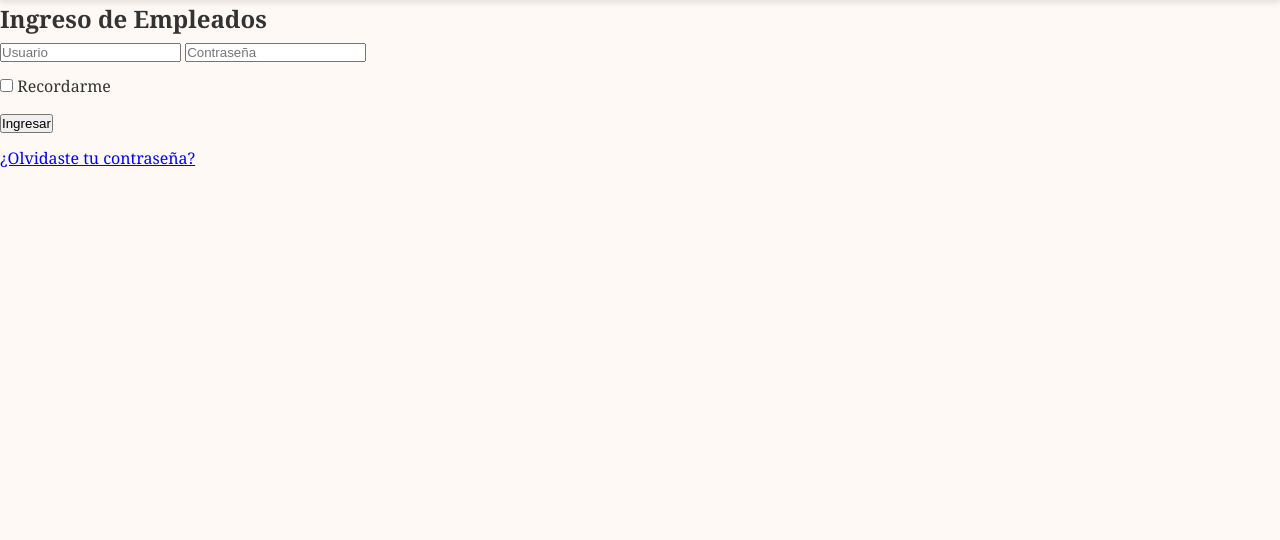
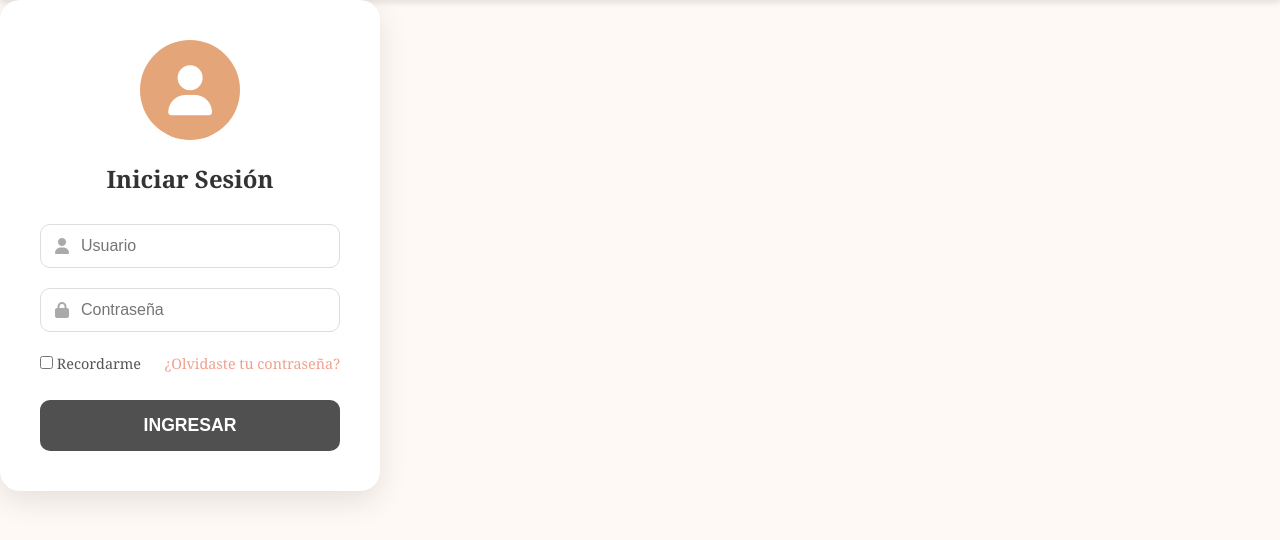
Before and after one commit to Luis-Delgado81/Tulipan, a PHP site: page /tulipan/login.html in a window 1280 px wide. Shown: the part 102-642 px from the top of the page. Run offline with PHP 8.4, Linux system fonts and the light colour scheme.

Commit message:
correcion del codigo login temporizador del slider

```diff
--- a/assets/css/estilos.css
+++ b/assets/css/estilos.css
@@ -147,7 +147,7 @@
 
   /* Pie de página */
  /* Footer */
- footer {
+  footer {
   background: #8B4513;
   color: white;
   text-align: center;
--- a/assets/js/menu.js
+++ b/assets/js/menu.js
@@ -59,7 +59,7 @@
     // --- Opcional: Carrusel Automático ---
     // Si quieres que el carrusel se mueva solo cada 5 segundos,
     // quita el comentario de la siguiente línea.
-    setInterval(nextSlide, 7000);
+    setInterval(nextSlide, 5000);
 
     // Muestra la primera diapositiva para empezar
     showSlide(currentSlideIndex);
--- a/login.html
+++ b/login.html
@@ -4,6 +4,106 @@
     <meta charset="UTF-8" />
     <title>Login | Tulipán</title>
     <link rel="stylesheet" href="assets/css/estilos.css" />
+    <link rel="stylesheet" href="https://cdnjs.cloudflare.com/ajax/libs/font-awesome/6.5.2/css/all.min.css">
+    <style>
+
+
+
+.login-container {
+    width: 380px;
+    background-color: white;
+    border-radius: 20px;
+    box-shadow: 0 10px 30px rgba(0, 0, 0, 0.1);
+    padding: 40px;
+    box-sizing: border-box;
+    text-align: center;
+}
+
+.login-header {
+    margin-bottom: 20px;
+}
+
+.user-icon {
+    font-size: 50px;
+    color: white;
+    background-color: rgba(210,105,30,0.6); /* Color durazno/salmón */
+    border-radius: 50%;
+    width: 100px;
+    height: 100px;
+    display: inline-flex;
+    justify-content: center;
+    align-items: center;
+}
+
+.login-container h2 {
+    margin-bottom: 25px;
+    color: #333;
+    font-weight: 600;
+}
+
+.input-group {
+    position: relative;
+    margin-bottom: 20px;
+}
+
+.input-group i {
+    position: absolute;
+    left: 15px;
+    top: 50%;
+    transform: translateY(-50%);
+    color: #aaa;
+}
+
+.input-group input {
+    width: 100%;
+    padding: 12px 12px 12px 40px;
+    border: 1px solid #ddd;
+    border-radius: 10px;
+    box-sizing: border-box;
+    font-size: 1rem;
+    transition: border-color 0.3s;
+}
+
+.input-group input:focus {
+    outline: none;
+    border-color: #f0a08c;
+}
+
+.options {
+    display: flex;
+    justify-content: space-between;
+    align-items: center;
+    font-size: 0.9rem;
+    margin-bottom: 25px;
+    color: #555;
+}
+
+.options a {
+    color: #f0a08c;
+    text-decoration: none;
+}
+
+.options a:hover {
+    text-decoration: underline;
+}
+
+.login-button {
+    width: 100%;
+    padding: 15px;
+    border: none;
+    background-color: #505050;
+    color: white;
+    border-radius: 10px;
+    font-size: 1.1rem;
+    font-weight: 600;
+    cursor: pointer;
+    transition: background-color 0.3s;
+}
+
+.login-button:hover {
+    background-color: #333;
+}
+    </style>
     </head>
     <body>
 
@@ -15,24 +115,35 @@
             </div>
         </header>
 
-            <div class="login-container">
-                <h2>Ingreso de Empleados</h2>
-                <form action="php/login.php" method="POST">
-                <input type="text" name="usuario" placeholder="Usuario" required />
-                <input type="password" name="contrasena" placeholder="Contraseña" required />
+        <div class="login-container">
+            <div class="login-header">
+                <i class="fa-solid fa-user user-icon"></i>
+            </div>
 
-                <div style="margin: 10px 0;">
-                    <input type="checkbox" name="recordar" id="recordar">
-                    <label for="recordar">Recordarme</label>
+            <form action="procesar_login.php" method="POST">
+                <h2>Iniciar Sesión</h2>
+
+                <div class="input-group">
+                    <i class="fa-solid fa-user"></i>
+                    <input type="text" name="usuario" placeholder="Usuario" required>
                 </div>
 
-                <button type="submit">Ingresar</button>
-                </form>
+                <div class="input-group">
+                    <i class="fa-solid fa-lock"></i>
+                    <input type="password" name="contrasena" placeholder="Contraseña" required>
+                </div>
 
-                <div style="margin-top: 10px;">
-                <a href="recuperar_contrasena.html">¿Olvidaste tu contraseña?</a>
+                <div class="options">
+                    <label>
+                        <input type="checkbox" name="recordarme"> Recordarme
+                    </label>
+                    <a href="./recuperar_contrasena.html">¿Olvidaste tu contraseña?</a>
                 </div>
-            </div>
+
+                <button type="submit" class="login-button">INGRESAR</button>
+
+            </form>
+        </div>
 
     </body>
 </html>
```
